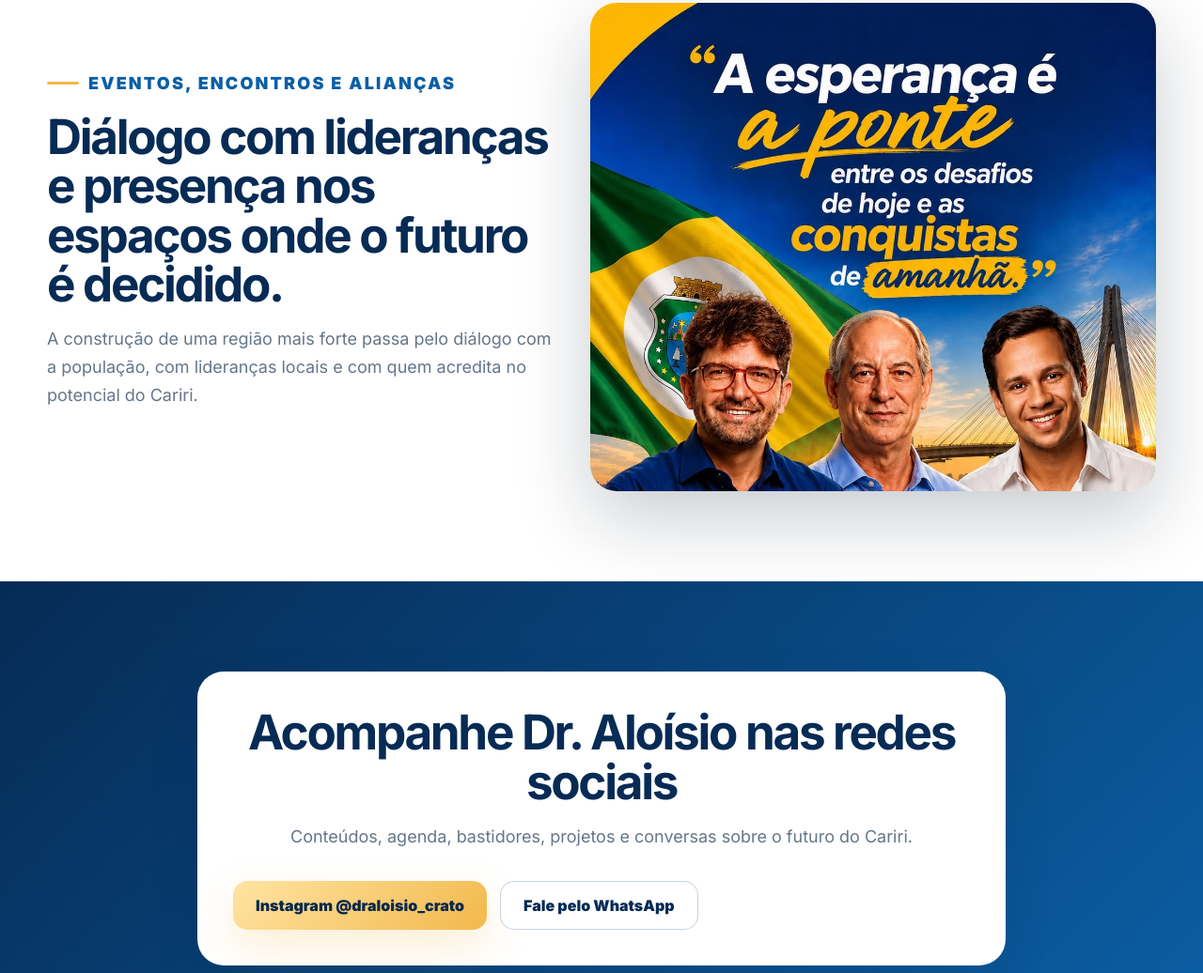
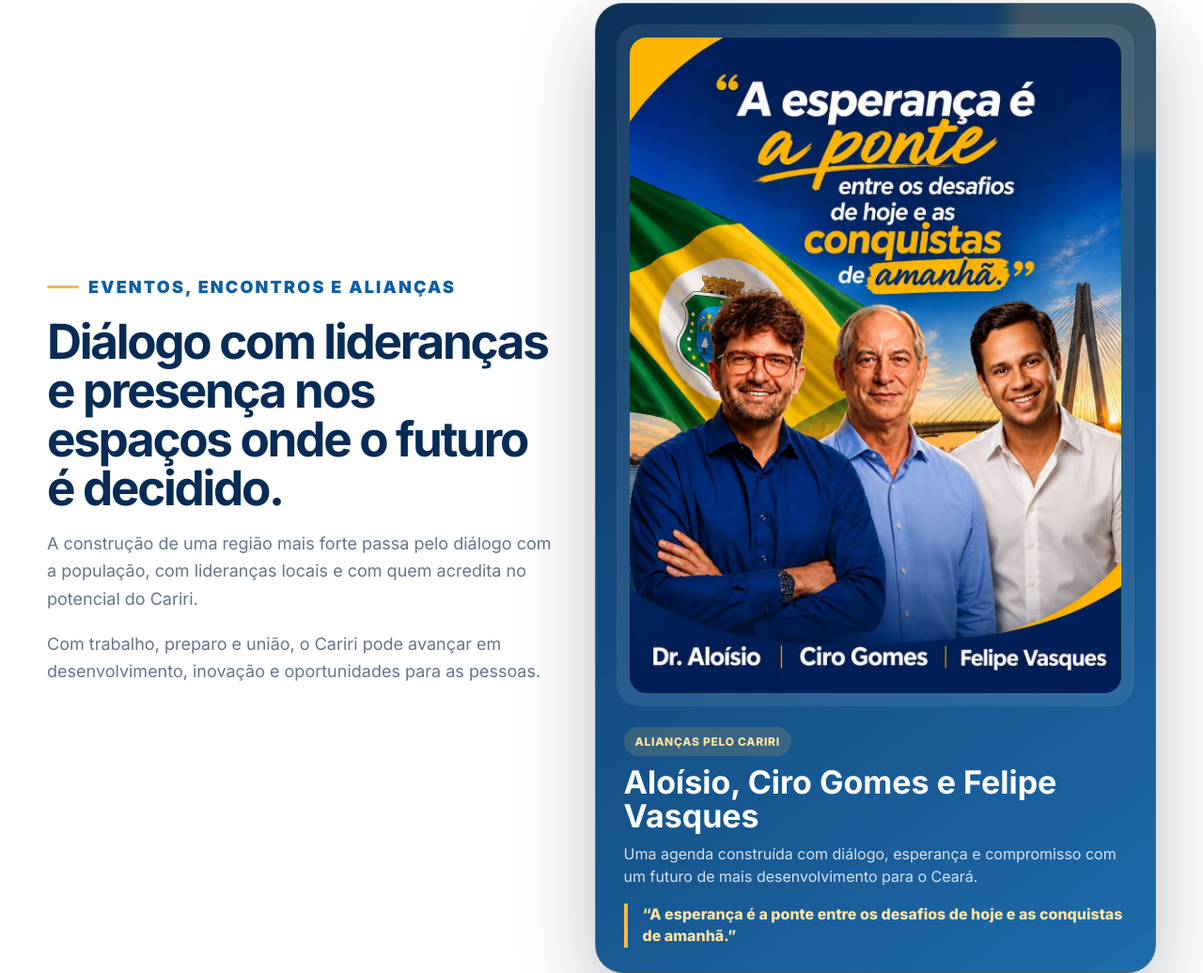
Before and after one commit to madeirawallison/draloisiocrato, a plain HTML site: page construcao/index.html in a window 1280 px wide. Shown: the part 6827-7863 px from the top of the page at 94% size. Drawn offline with Linux system fonts and the light colour scheme.

Commit message:
Update index.html

```diff
--- a/construcao/index.html
+++ b/construcao/index.html
@@ -17,6 +17,116 @@
   <link rel="preconnect" href="https://fonts.gstatic.com" crossorigin>
   <link href="https://fonts.googleapis.com/css2?family=Inter:wght@400;500;600;700;800;900&display=swap" rel="stylesheet">
   <link rel="stylesheet" href="style.css" />
+
+
+  <style>
+    /* Ajuste especial para o card de alianças - imagem ciro2 sem cortes */
+    .support {
+      gap: 42px;
+      align-items: center;
+    }
+
+    .support-card {
+      background: linear-gradient(145deg, rgba(6, 43, 85, 0.98), rgba(11, 95, 165, 0.92));
+      border: 1px solid rgba(242, 184, 75, 0.25);
+      border-radius: 30px;
+      padding: 22px;
+      box-shadow: 0 28px 80px rgba(2, 21, 43, 0.28);
+      overflow: hidden;
+      position: relative;
+    }
+
+    .support-card::before {
+      content: "";
+      position: absolute;
+      inset: -120px -120px auto auto;
+      width: 280px;
+      height: 280px;
+      border-radius: 999px;
+      background: rgba(242, 184, 75, 0.18);
+      filter: blur(8px);
+      pointer-events: none;
+    }
+
+    .support-card-image {
+      background: rgba(255, 255, 255, 0.08);
+      border-radius: 24px;
+      padding: 14px;
+      display: flex;
+      align-items: center;
+      justify-content: center;
+      overflow: hidden;
+      position: relative;
+      z-index: 1;
+    }
+
+    .support-card-image img {
+      width: 100%;
+      max-width: 560px;
+      height: auto;
+      display: block;
+      object-fit: contain;
+      object-position: center;
+      border-radius: 18px;
+    }
+
+    .support-card-content {
+      position: relative;
+      z-index: 1;
+      padding: 22px 8px 4px;
+      color: #ffffff;
+    }
+
+    .support-card-content span {
+      display: inline-flex;
+      margin-bottom: 10px;
+      padding: 8px 12px;
+      border-radius: 999px;
+      background: rgba(242, 184, 75, 0.16);
+      color: #FFE4A3;
+      font-size: 12px;
+      font-weight: 800;
+      text-transform: uppercase;
+      letter-spacing: 0.06em;
+    }
+
+    .support-card-content h3 {
+      margin: 0 0 10px;
+      font-size: clamp(24px, 3vw, 34px);
+      line-height: 1.05;
+    }
+
+    .support-card-content p {
+      margin: 0 0 16px;
+      color: rgba(255, 255, 255, 0.82);
+      line-height: 1.55;
+    }
+
+    .support-card-content blockquote {
+      margin: 0;
+      padding-left: 16px;
+      border-left: 4px solid #F2B84B;
+      color: #FFE4A3;
+      font-weight: 800;
+      line-height: 1.45;
+    }
+
+    @media (max-width: 720px) {
+      .support-card {
+        padding: 14px;
+        border-radius: 24px;
+      }
+
+      .support-card-image {
+        padding: 8px;
+      }
+
+      .support-card-content {
+        padding: 18px 4px 4px;
+      }
+    }
+  </style>
+
 </head>
 <body>
   <header class="site-header" id="topo">
@@ -103,10 +213,26 @@
 
     <section class="section family" id="familia"><div class="family-image reveal"><img src="assets/familia.jpg" alt="Dr. Aloísio em momento familiar" /></div><div class="family-copy reveal"><p class="eyebrow dark">Família e valores</p><h2>As raízes que sustentam uma caminhada.</h2><p>A vida pública também é feita de valores. Família, respeito, responsabilidade e compromisso com as pessoas são parte da história que orienta a caminhada de Dr. Aloísio.</p><blockquote>“A esperança é a ponte entre os desafios de hoje e as conquistas de amanhã.”</blockquote><div class="back-line"><a class="btn btn-primary" href="familia/">Conheça este lado da história</a></div></div></section>
 
-    <section class="section support" id="eventos"><div class="support-copy reveal"><p class="eyebrow dark">Eventos, encontros e alianças</p><h2>Diálogo com lideranças e presença nos espaços onde o futuro é decidido.</h2><p>A construção de uma região mais forte passa pelo diálogo com a população, com lideranças locais e com quem acredita no potencial do Cariri.</p></div><div class="support-image reveal support-ciro">
-    <img src="assets/ciro2.jpg"
-         alt="Dr. Aloísio, Ciro Gomes e Felipe Vasques">
-</div></section>
+    <section class="section support" id="eventos">
+      <div class="support-copy reveal">
+        <p class="eyebrow dark">Eventos, encontros e alianças</p>
+        <h2>Diálogo com lideranças e presença nos espaços onde o futuro é decidido.</h2>
+        <p>A construção de uma região mais forte passa pelo diálogo com a população, com lideranças locais e com quem acredita no potencial do Cariri.</p>
+        <p>Com trabalho, preparo e união, o Cariri pode avançar em desenvolvimento, inovação e oportunidades para as pessoas.</p>
+      </div>
+
+      <div class="support-card reveal">
+        <div class="support-card-image">
+          <img src="assets/ciro2.jpg" alt="Dr. Aloísio, Ciro Gomes e Felipe Vasques">
+        </div>
+        <div class="support-card-content">
+          <span>Alianças pelo Cariri</span>
+          <h3>Aloísio, Ciro Gomes e Felipe Vasques</h3>
+          <p>Uma agenda construída com diálogo, esperança e compromisso com um futuro de mais desenvolvimento para o Ceará.</p>
+          <blockquote>“A esperança é a ponte entre os desafios de hoje e as conquistas de amanhã.”</blockquote>
+        </div>
+      </div>
+    </section>
 
     <section class="section social" id="redes"><div class="social-card reveal"><h2>Acompanhe Dr. Aloísio nas redes sociais</h2><p>Conteúdos, agenda, bastidores, projetos e conversas sobre o futuro do Cariri.</p><div class="social-actions"><a class="btn btn-primary" href="https://www.instagram.com/draloisio_crato" target="_blank" rel="noopener">Instagram @draloisio_crato</a><a class="btn btn-secondary dark-btn" href="https://wa.me/558839420645" target="_blank" rel="noopener">Fale pelo WhatsApp</a></div></div></section>
 
```
